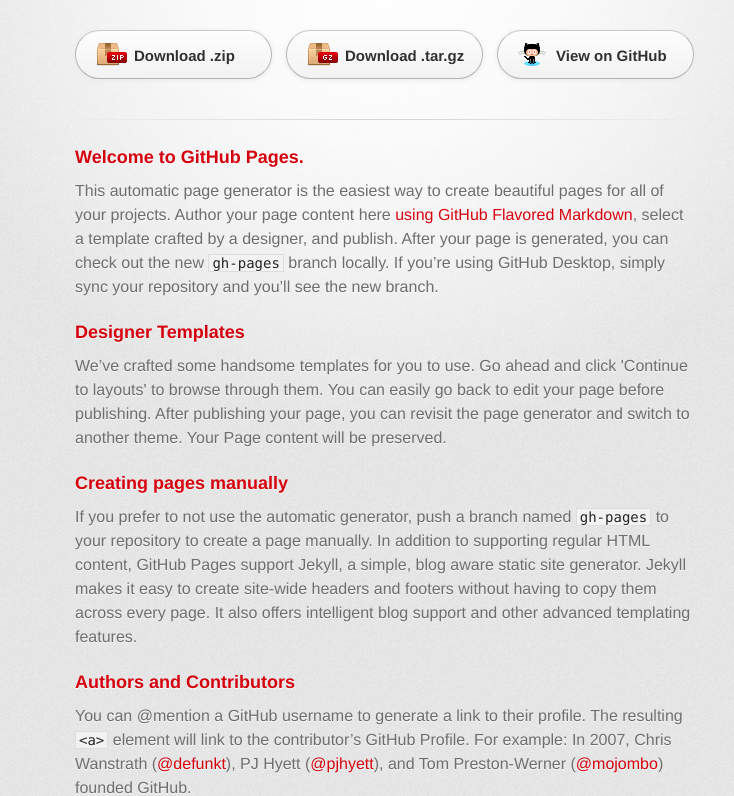
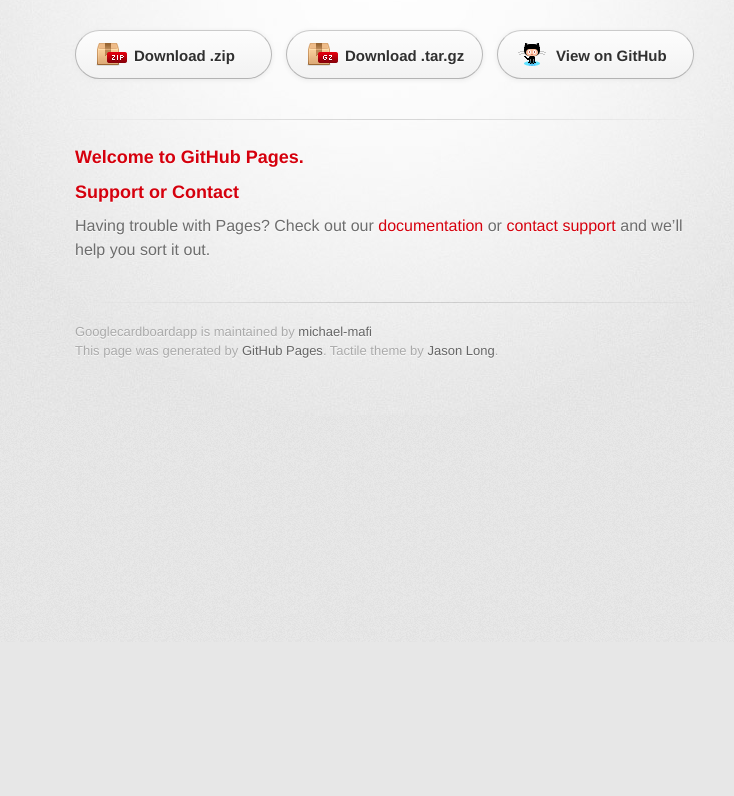
Before and after one commit to michael-mafi/googleCardboardApp, a plain HTML site: page index.html in a window 1280 px wide. Shown: the part 158-954 px from the top of the page, without its empty margins (255-989 px from the left). After the commit the page ends 800 px from the top, so only its background shows below. Drawn offline with Linux system fonts and the light colour scheme; a web font is replaced by a local one.

```diff
--- a/index.html
+++ b/index.html
@@ -34,23 +34,6 @@
           <h3>
 <a id="welcome-to-github-pages" class="anchor" href="#welcome-to-github-pages" aria-hidden="true"><span aria-hidden="true" class="octicon octicon-link"></span></a>Welcome to GitHub Pages.</h3>
 
-<p>This automatic page generator is the easiest way to create beautiful pages for all of your projects. Author your page content here <a href="https://guides.github.com/features/mastering-markdown/">using GitHub Flavored Markdown</a>, select a template crafted by a designer, and publish. After your page is generated, you can check out the new <code>gh-pages</code> branch locally. If you’re using GitHub Desktop, simply sync your repository and you’ll see the new branch.</p>
-
-<h3>
-<a id="designer-templates" class="anchor" href="#designer-templates" aria-hidden="true"><span aria-hidden="true" class="octicon octicon-link"></span></a>Designer Templates</h3>
-
-<p>We’ve crafted some handsome templates for you to use. Go ahead and click 'Continue to layouts' to browse through them. You can easily go back to edit your page before publishing. After publishing your page, you can revisit the page generator and switch to another theme. Your Page content will be preserved.</p>
-
-<h3>
-<a id="creating-pages-manually" class="anchor" href="#creating-pages-manually" aria-hidden="true"><span aria-hidden="true" class="octicon octicon-link"></span></a>Creating pages manually</h3>
-
-<p>If you prefer to not use the automatic generator, push a branch named <code>gh-pages</code> to your repository to create a page manually. In addition to supporting regular HTML content, GitHub Pages support Jekyll, a simple, blog aware static site generator. Jekyll makes it easy to create site-wide headers and footers without having to copy them across every page. It also offers intelligent blog support and other advanced templating features.</p>
-
-<h3>
-<a id="authors-and-contributors" class="anchor" href="#authors-and-contributors" aria-hidden="true"><span aria-hidden="true" class="octicon octicon-link"></span></a>Authors and Contributors</h3>
-
-<p>You can @mention a GitHub username to generate a link to their profile. The resulting <code>&lt;a&gt;</code> element will link to the contributor’s GitHub Profile. For example: In 2007, Chris Wanstrath (<a href="https://github.com/defunkt" class="user-mention">@defunkt</a>), PJ Hyett (<a href="https://github.com/pjhyett" class="user-mention">@pjhyett</a>), and Tom Preston-Werner (<a href="https://github.com/mojombo" class="user-mention">@mojombo</a>) founded GitHub.</p>
-
 <h3>
 <a id="support-or-contact" class="anchor" href="#support-or-contact" aria-hidden="true"><span aria-hidden="true" class="octicon octicon-link"></span></a>Support or Contact</h3>
 
```
Also changed, not shown: params.json (+1 -1 lines).
